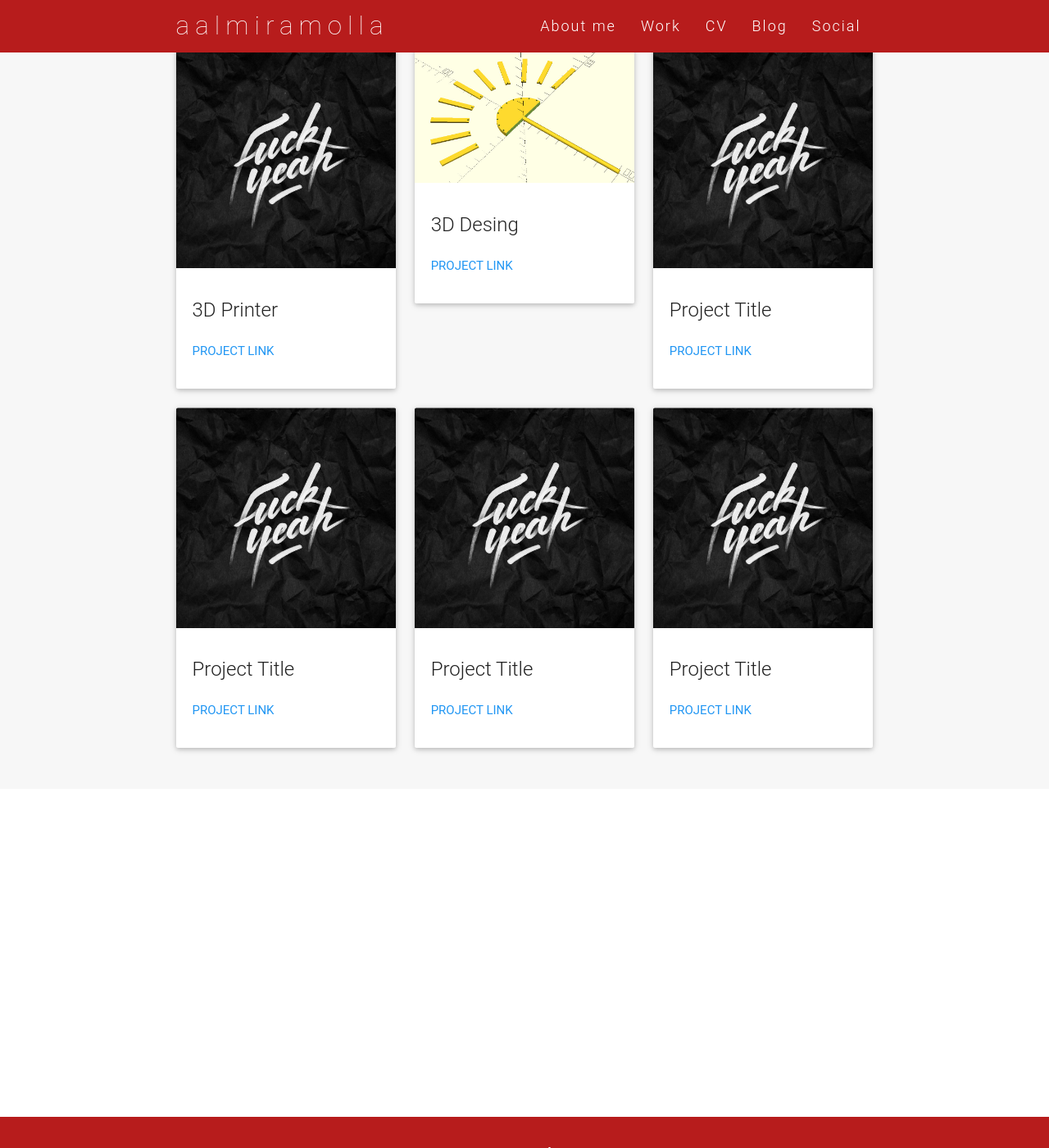
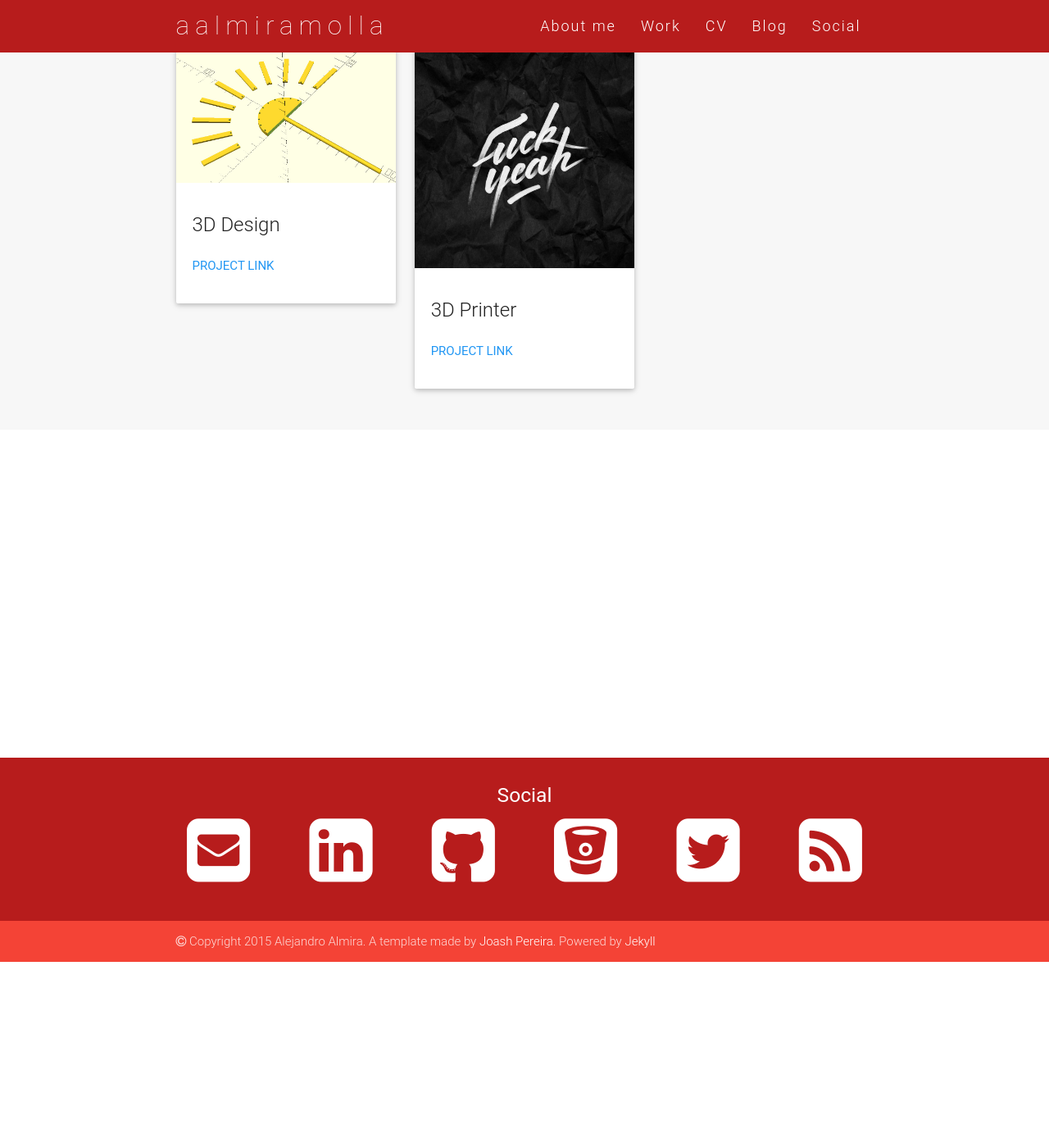
Before and after one commit to aalmiramolla/aalmiramolla.github.io, a Jekyll site: the page built from index.html, in a window 1280 px wide and 1400 px high, scrolled down 2224 px. Shown: the whole window at 82% size. Built offline with Jekyll 4.4.1, drawn with Linux system fonts in a browser that asks for light colours; nearby versions of some CDN libraries; some web fonts are replaced; after the commit the page ends 3397 px from its top, so only the background shows below that.

Commit message:
Changed projects to jekyll collection

```diff
--- a/_config.yml
+++ b/_config.yml
@@ -10,3 +10,6 @@ github_username:  aalmiramolla
 
 # Build settings
 markdown: kramdown
+
+collections:
+  - projects
--- a/index.html
+++ b/index.html
@@ -69,96 +69,23 @@ layout: default
   <div class="container">
     <h2 class="header text_b">Work </h2>
     <div class="row">
+	  {% for project in site.projects %}
 	  <div class="col s12 m4 l4">
         <div class="card">
           <div class="card-image waves-effect waves-block waves-light">
-                        <img class="activator" src="img/project1.jpg">
+            <img class="activator" src="{{ project.image }}">
           </div>
           <div class="card-content">
-                        <span class="card-title activator grey-text text-darken-4">3D Printer <i class="mdi-navigation-more-vert right"></i></span>
-                        <p><a href="#">Project link</a></p>
+            <span class="card-title activator grey-text text-darken-4">{{ project.title }} <i class="mdi-navigation-more-vert right"></i></span>
+            <p><a href="{{ project.github }}">Project link</a></p>
           </div>
           <div class="card-reveal">
-                        <span class="card-title grey-text text-darken-4">3D Printer <i class="mdi-navigation-close right"></i></span>
-                        <p>With a few colleagues we made a 3D printer, a Prusa i3.[n.d]. With it we made a dron, a prosthetic hand, robots, and different things.</p>
+            <span class="card-title grey-text text-darken-4">{{ project.title }} <i class="mdi-navigation-close right"></i></span>
+            <p>{{ project.content }}</p>
           </div>
         </div>
       </div>
-            <div class="col s12 m4 l4">
-                <div class="card">
-                    <div class="card-image waves-effect waves-block waves-light">
-                        <img class="activator" src="img/project2.jpeg">
-                    </div>
-                    <div class="card-content">
-                        <span class="card-title activator grey-text text-darken-4">3D Desing <i class="mdi-navigation-more-vert right"></i></span>
-                        <p><a href="#">Project link</a></p>
-                    </div>
-                    <div class="card-reveal">
-                        <span class="card-title grey-text text-darken-4">3D Design <i class="mdi-navigation-close right"></i></span>
-                        <p>With OpenSCAD[n.d] software I design some things such as an Ogi[n.d], technical pieces for 3d printer repair, and others things.</p>
-                    </div>
-                </div>
-            </div>
-            <div class="col s12 m4 l4">
-                <div class="card">
-                    <div class="card-image waves-effect waves-block waves-light">
-                        <img class="activator" src="img/project1.jpg">
-                    </div>
-                    <div class="card-content">
-                        <span class="card-title activator grey-text text-darken-4">Project Title <i class="mdi-navigation-more-vert right"></i></span>
-                        <p><a href="#">Project link</a></p>
-                    </div>
-                    <div class="card-reveal">
-                        <span class="card-title grey-text text-darken-4">Project Title <i class="mdi-navigation-close right"></i></span>
-                        <p>Here is some more information about this project that is only revealed once clicked on.</p>
-                    </div>
-                </div>
-            </div>
-            <div class="col s12 m4 l4">
-                <div class="card">
-                    <div class="card-image waves-effect waves-block waves-light">
-                        <img class="activator" src="img/project1.jpg">
-                    </div>
-                    <div class="card-content">
-                        <span class="card-title activator grey-text text-darken-4">Project Title <i class="mdi-navigation-more-vert right"></i></span>
-                        <p><a href="#">Project link</a></p>
-                    </div>
-                    <div class="card-reveal">
-                        <span class="card-title grey-text text-darken-4">Project Title <i class="mdi-navigation-close right"></i></span>
-                        <p>Here is some more information about this project that is only revealed once clicked on.</p>
-                    </div>
-                </div>
-            </div>
-            <div class="col s12 m4 l4">
-                <div class="card">
-                    <div class="card-image waves-effect waves-block waves-light">
-                        <img class="activator" src="img/project1.jpg">
-                    </div>
-                    <div class="card-content">
-                        <span class="card-title activator grey-text text-darken-4">Project Title <i class="mdi-navigation-more-vert right"></i></span>
-                        <p><a href="#">Project link</a></p>
-                    </div>
-                    <div class="card-reveal">
-                        <span class="card-title grey-text text-darken-4">Project Title <i class="mdi-navigation-close right"></i></span>
-                        <p>Here is some more information about this project that is only revealed once clicked on.</p>
-                    </div>
-                </div>
-            </div>
-            <div class="col s12 m4 l4">
-                <div class="card">
-                    <div class="card-image waves-effect waves-block waves-light">
-                        <img class="activator" src="img/project1.jpg">
-                    </div>
-                    <div class="card-content">
-                        <span class="card-title activator grey-text text-darken-4">Project Title <i class="mdi-navigation-more-vert right"></i></span>
-                        <p><a href="#">Project link</a></p>
-                    </div>
-                    <div class="card-reveal">
-                        <span class="card-title grey-text text-darken-4">Project Title <i class="mdi-navigation-close right"></i></span>
-                        <p>Here is some more information about this project that is only revealed once clicked on.</p>
-                    </div>
-                </div>
-            </div>
+	  {% endfor %}
     </div>
   </div>
 </div>
```
Also changed, not shown: _projects/3ddesign.markdown (added, +7 -0 lines), _projects/3dprinter.markdown (added, +7 -0 lines). Lines whose indentation alone changed are shown as unchanged.
